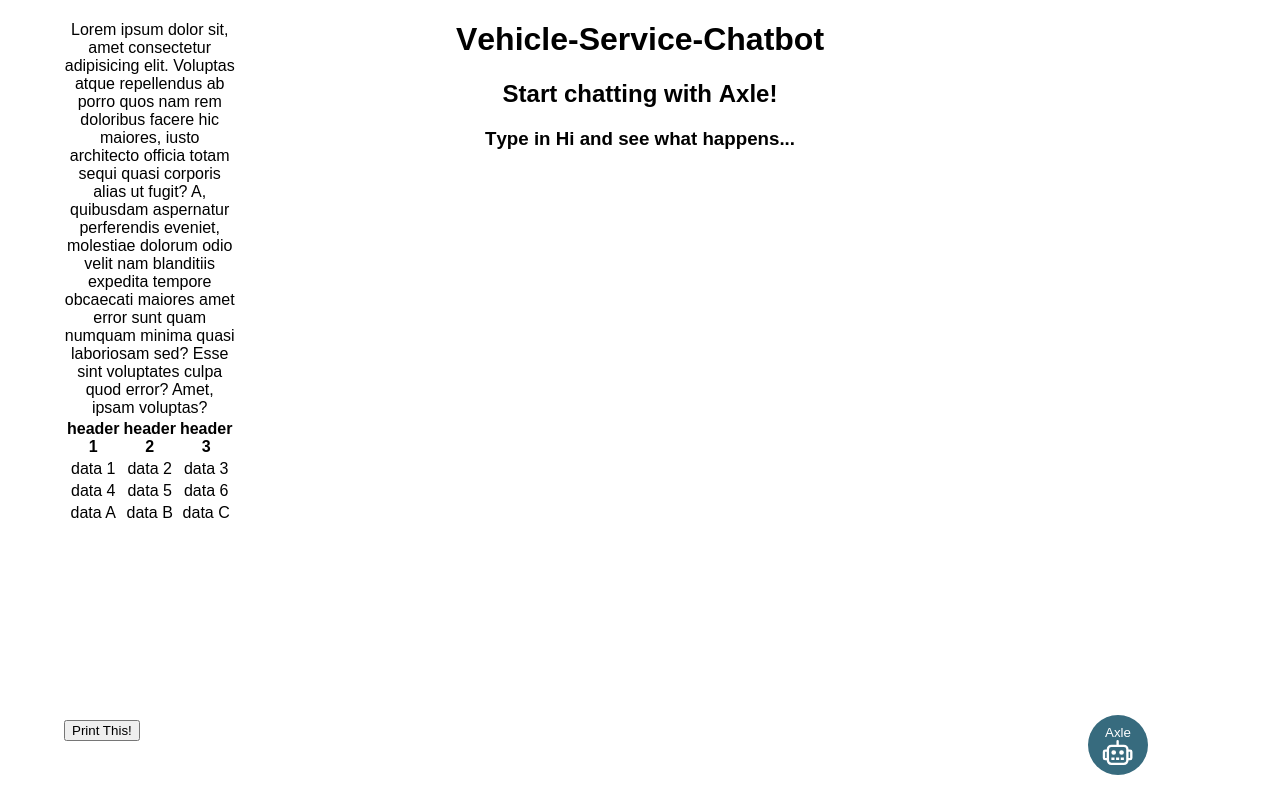
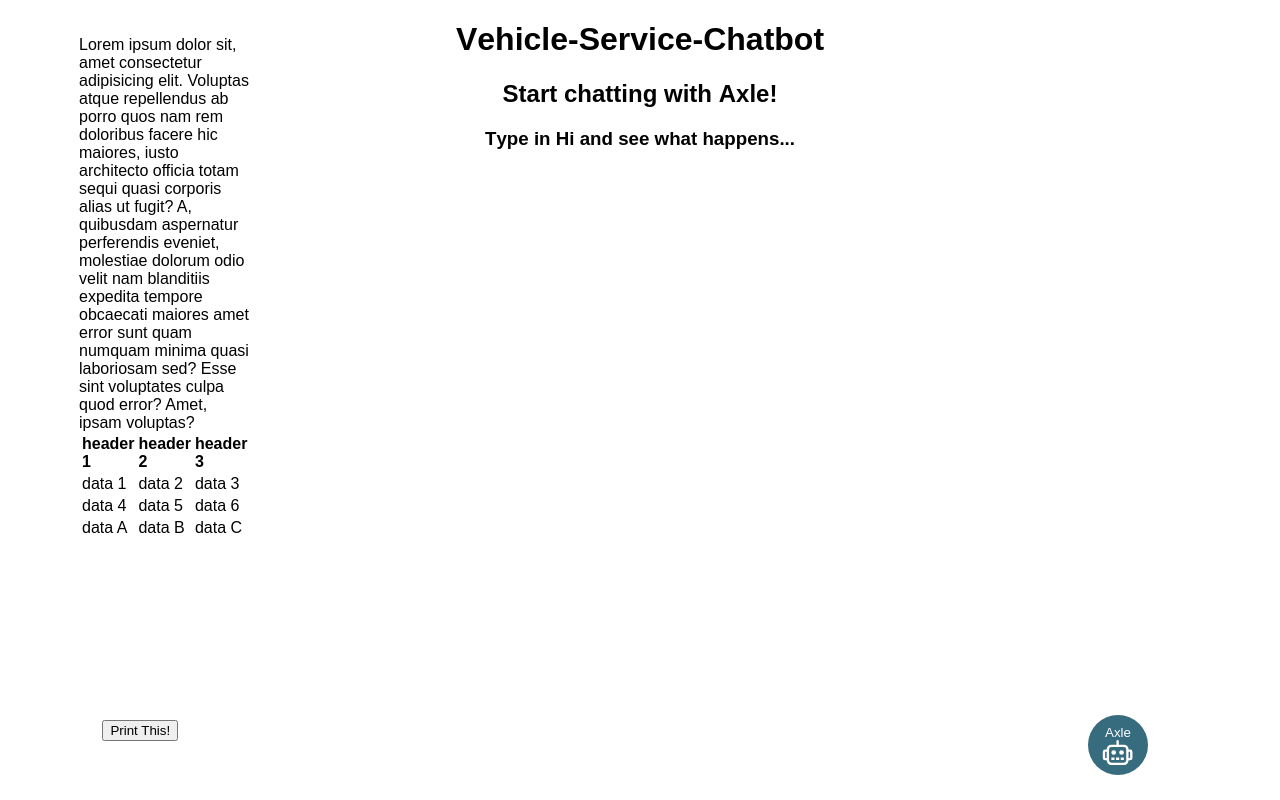
Before and after one commit to arunabhg/chatbot, a React (Create React App) app: page / in a window 1280 px wide. Built offline with nearby package versions, Linux system fonts and the light colour scheme; what react-chatbot-kit would draw is missing.

Commit message:
Added padding/margin for print block

```diff
--- a/src/App.css
+++ b/src/App.css
@@ -81,7 +81,14 @@
 
 .printButton {
 	display: flex;
-	left: 5%;
+	left: 8%;
 	position: absolute;
 	top: 90%;
 }
+
+.printBlock {
+	box-sizing: border-box;
+	text-align: left;
+	margin: 10px 10px;
+	padding: 5px 5px;
+}
```
